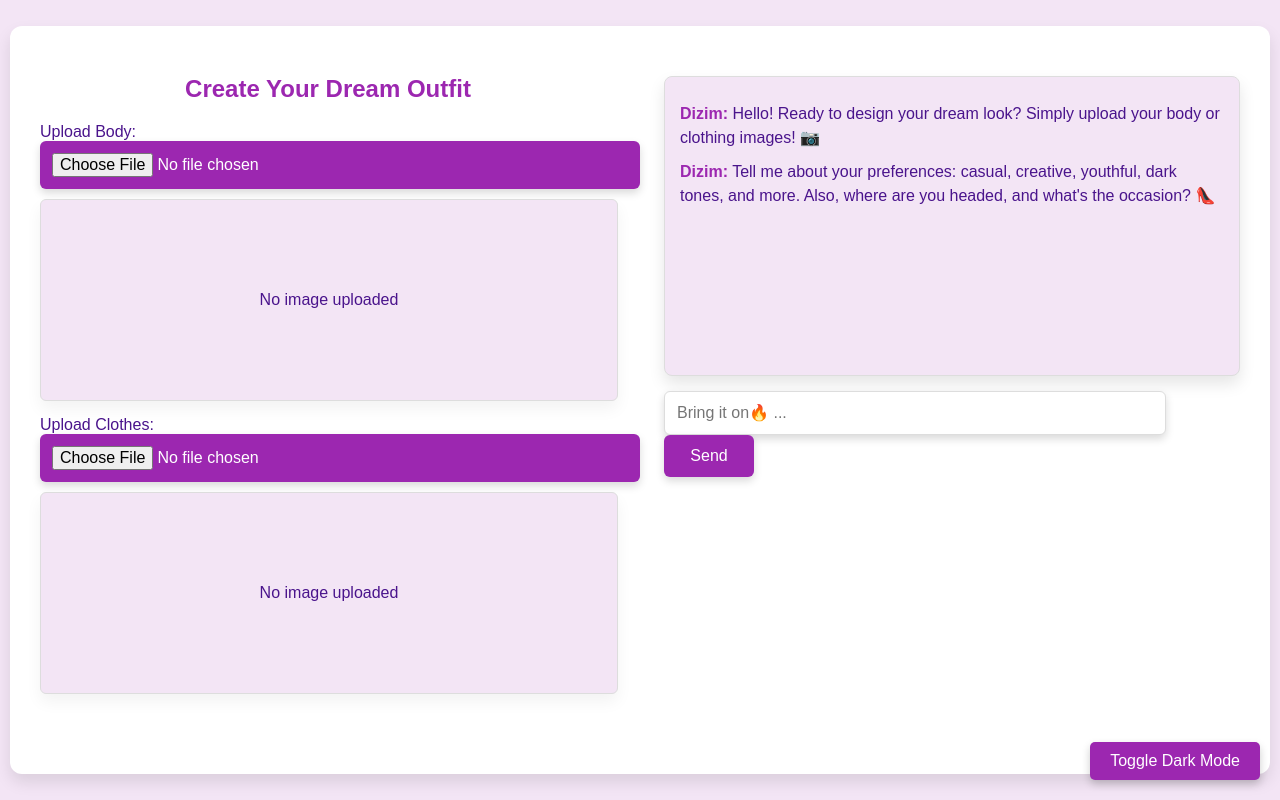
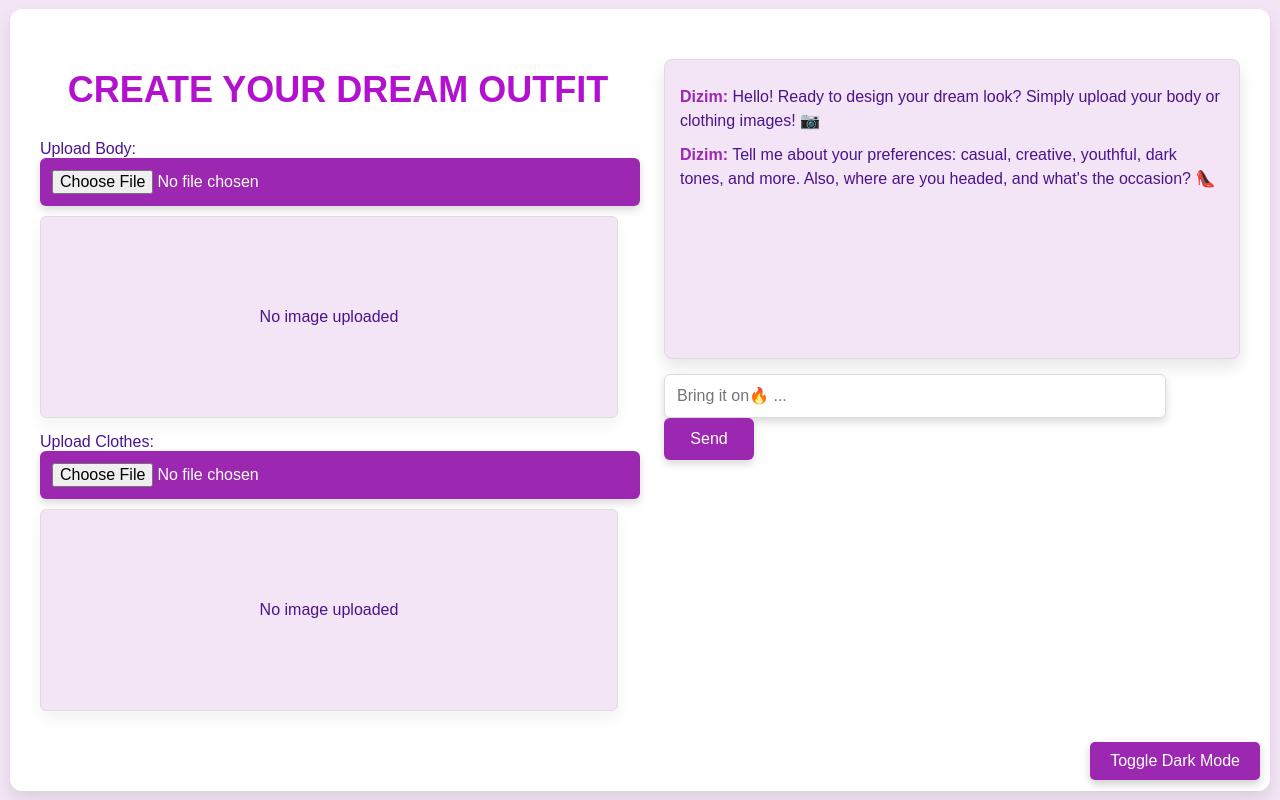
Before and after one commit to uythanhpham/sprint_1_frontend_v3, a plain HTML site: page index.html in a window 1280 px wide. Drawn offline with Linux system fonts and the light colour scheme.

Commit message:
index.html

```diff
--- a/index.html
+++ b/index.html
@@ -49,16 +49,17 @@
         }
 
         h2 {
-            color: #9c27b0; /* Light purple */
-            font-size: 24px;
-            margin-bottom: 20px;
-            font-weight: bold;
+            color: #b211ce; /* Light purple */
+            font-size: 36px; /* Tăng kích thước chữ để nổi bật */
+            font-weight: 700; /* Đậm chữ */
             text-align: center;
-            transition: color 0.3s;
+            padding-left: 20px; /* Thêm khoảng cách từ bên trái */
+            text-transform: uppercase; /* Chữ in hoa để tạo sự ấn tượng */
         }
 
-        .container.dark-mode h2 {
-            color: #ba68c8; /* Lighter purple in Dark Mode */
+        h2:hover {
+            transform: scale(1.1); /* Phóng to chữ khi hover */
+            color: #ba68c8; /* Màu sáng hơn khi hover */
         }
 
         .upload-section {
```
